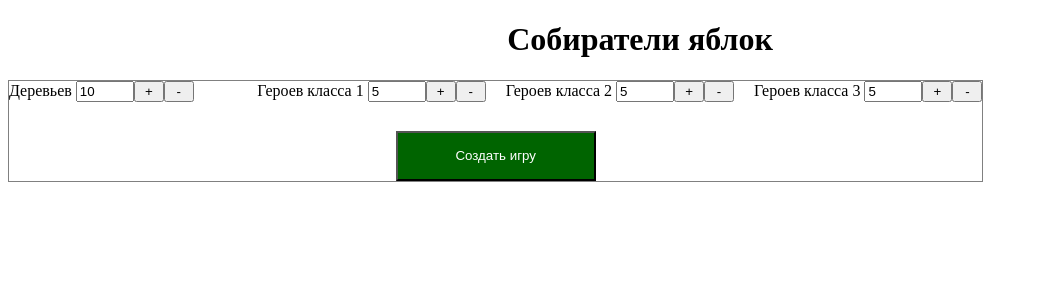
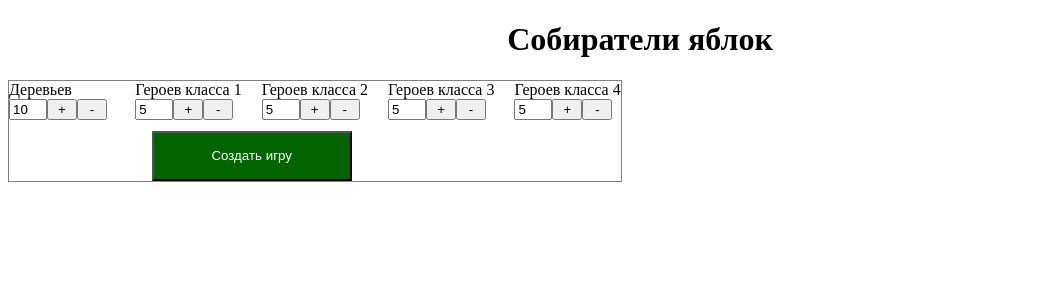
Before and after one commit to BarinDwalin/AI, an Angular app: page / in a window 1280 px wide. Shown: the top 300 px of the page, without its empty margins (0-1038 px from the left). Built offline with nearby package versions, Linux system fonts and the light colour scheme.

Commit message:
Изменена настройка числа персонажей различных типов

```diff
--- a/src/app/app.component.css
+++ b/src/app/app.component.css
@@ -1,6 +1,6 @@
 .new-game-menu {
   display: grid;
-  grid-template-columns: 1fr 1fr 1fr 1fr;
+  grid-template-columns: 1fr 1fr 1fr 1fr 1fr;
   grid-template-rows: 50px 1fr;
   width: fit-content;
   grid-column-gap: 20px;
@@ -17,7 +17,7 @@
 }
 
 .counter input {
-  width: 50px;
+  width: 30px;
 }
 .counter button {
   width: 30px;
--- a/src/app/app.component.html
+++ b/src/app/app.component.html
@@ -7,28 +7,34 @@
 
 <div *ngIf="!isGameRunning" class="new-game-menu">
   <div class="counter">
-    Деревьев
+    <div>Деревьев</div>
     <input type="number" [(ngModel)]="treesCount">
     <button (click)="addTree()">+</button>
     <button (click)="removeTree()">-</button>
   </div>
   <div class="counter">
-    Героев класса 1
-    <input type="number" [(ngModel)]="heroesThinkingRandomCount">
-    <button (click)="addHero('ThinkingRandom')">+</button>
-    <button (click)="removeHero('ThinkingRandom')">-</button>
+    <div>Героев класса 1</div>
+    <input type="number" [(ngModel)]="heroesCount.thinkingRandom">
+    <button (click)="addHero('thinkingRandom')">+</button>
+    <button (click)="removeHero('thinkingRandom')">-</button>
   </div>
   <div class="counter">
-    Героев класса 2
-    <input type="number" [(ngModel)]="heroesThinkingSearchPathWithFullMapCount">
-    <button (click)="addHero('ThinkingSearchPathWithFullMap')">+</button>
-    <button (click)="removeHero('ThinkingSearchPathWithFullMap')">-</button>
+    <div>Героев класса 2</div>
+    <input type="number" [(ngModel)]="heroesCount.thinkingSearchPathWithFullMap">
+    <button (click)="addHero('thinkingSearchPathWithFullMap')">+</button>
+    <button (click)="removeHero('thinkingSearchPathWithFullMap')">-</button>
   </div>
   <div class="counter">
-    Героев класса 3
-    <input type="number" [(ngModel)]="heroesThinkingSearchPathWithVisibilityCount">
-    <button (click)="addHero('ThinkingSearchPathWithVisibility')">+</button>
-    <button (click)="removeHero('ThinkingSearchPathWithVisibility')">-</button>
+    <div>Героев класса 3</div>
+    <input type="number" [(ngModel)]="heroesCount.thinkingSearchPathWithVisibility">
+    <button (click)="addHero('thinkingSearchPathWithVisibility')">+</button>
+    <button (click)="removeHero('thinkingSearchPathWithVisibility')">-</button>
+  </div>
+  <div class="counter">
+    <div>Героев класса 4</div>
+    <input type="number" [(ngModel)]="heroesCount.thinkingSearchPathWithVisibility">
+    <button (click)="addHero('thinkingSearchPathWithVisibility')">+</button>
+    <button (click)="removeHero('thinkingSearchPathWithVisibility')">-</button>
   </div>
   <div class="new-game">
     <button (click)="createGame()">Создать игру</button>
--- a/src/app/app.component.ts
+++ b/src/app/app.component.ts
@@ -12,9 +12,12 @@ export class AppComponent implements OnInit {
   game: Game;
   // настройки карты
   treesCount = 10;
-  heroesThinkingRandomCount = 5;
-  heroesThinkingSearchPathWithFullMapCount = 5;
-  heroesThinkingSearchPathWithVisibilityCount = 5;
+  heroesCount = {
+    thinkingRandom: 5,
+    thinkingPickAndRandomMove: 5,
+    thinkingSearchPathWithFullMap: 5,
+    thinkingSearchPathWithVisibility: 5,
+  };
   memoryType: 'shortTerm' | 'longTerm' = 'shortTerm';
 
   get isGameRunning() { return !!Game.map; }
@@ -29,9 +32,7 @@ export class AppComponent implements OnInit {
   createGame() {
     this.game.createMap(
       this.treesCount,
-      this.heroesThinkingRandomCount,
-      this.heroesThinkingSearchPathWithFullMapCount,
-      this.heroesThinkingSearchPathWithVisibilityCount,
+      this.heroesCount,
     );
     Game.map = Game.map;
     console.log(Game.map);
@@ -62,23 +63,9 @@ export class AppComponent implements OnInit {
     this.treesCount--;
   }
   addHero(hero: string) {
-    switch (hero) {
-      case 'ThinkingRandom': this.heroesThinkingRandomCount += 1;
-      break;
-      case 'ThinkingSearchPathWithFullMap': this.heroesThinkingSearchPathWithFullMapCount += 1;
-      break;
-      case 'ThinkingSearchPathWithVisibility': this.heroesThinkingSearchPathWithVisibilityCount += 1;
-      break;
-    }
+    this.heroesCount[hero]++;
   }
   removeHero(hero: string) {
-    switch (hero) {
-      case 'ThinkingRandom': this.heroesThinkingRandomCount -= 1;
-      break;
-      case 'ThinkingSearchPathWithFullMap': this.heroesThinkingSearchPathWithFullMapCount -= 1;
-      break;
-      case 'ThinkingSearchPathWithVisibility': this.heroesThinkingSearchPathWithVisibilityCount -= 1;
-      break;
-    }
+    this.heroesCount[hero]--;
   }
 }
--- a/src/app/shared/game/game.ts
+++ b/src/app/shared/game/game.ts
@@ -43,16 +43,8 @@ export class Game {
     });
   }
 
-  createMap(
-    treesCount: number,
-    heroesThinkingRandomCount: number,
-    heroesThinkingSearchPathWithFullMapCount: number,
-    heroesThinkingSearchPathWithVisibilityCount: number,
-  ) {
-    Game.map = new Map(
-      treesCount,
-      heroesThinkingRandomCount, heroesThinkingSearchPathWithFullMapCount, heroesThinkingSearchPathWithVisibilityCount,
-    );
+  createMap(treesCount: number, heroesCount: { [key: string]: number }) {
+    Game.map = new Map(treesCount, heroesCount);
   }
 
   run() {
--- a/src/app/shared/game/map.ts
+++ b/src/app/shared/game/map.ts
@@ -21,14 +21,9 @@ export class Map {
 
   constructor(
     treesCount: number,
-    heroesThinkingRandomCount: number,
-    heroesThinkingSearchPathWithFullMapCount: number,
-    heroesThinkingSearchPathWithVisibilityCount: number,
+    heroesCount: { [key: string]: number },
   ) {
-    this.createMap(
-      treesCount,
-      heroesThinkingRandomCount, heroesThinkingSearchPathWithFullMapCount, heroesThinkingSearchPathWithVisibilityCount,
-    );
+    this.createMap(treesCount, heroesCount);
     // все персонажи осматриваются
     this.cells.forEach((cell) => {
       cell.items.filter((item) => item.type === ItemTypes.Hero).forEach((item) => {
@@ -80,28 +75,26 @@ export class Map {
 
   private createMap(
     treesCount: number,
-    heroesThinkingRandomCount: number,
-    heroesThinkingSearchPathWithFullMapCount: number,
-    heroesThinkingSearchPathWithVisibilityCount: number,
+    heroesCount: { [key: string]: number },
   ) {
     this.cells = Map.createEmptyMap(this.size, this.width);
     for (let i = 0; i < treesCount; i++) {
       const index = math.randomIntFromInterval(0, 99);
       this.cells[index].addObject(ItemFabric.createTree());
     }
-    for (let i = 0; i < heroesThinkingRandomCount; i++) {
+    for (let i = 0; i < heroesCount.thinkingRandom; i++) {
       const index = math.randomIntFromInterval(0, 99);
       this.cells[index].addObject(HeroFabric.createHero(ActionTypes.ThinkingRandom));
     }
-    for (let i = 0; i < heroesThinkingRandomCount; i++) {
+    for (let i = 0; i < heroesCount.thinkingPickAndRandomMove; i++) {
       const index = math.randomIntFromInterval(0, 99);
       this.cells[index].addObject(HeroFabric.createHero(ActionTypes.ThinkingPickAndRandomMove));
     }
-    for (let i = 0; i < heroesThinkingSearchPathWithFullMapCount; i++) {
+    for (let i = 0; i < heroesCount.thinkingSearchPathWithFullMap; i++) {
       const index = math.randomIntFromInterval(0, 99);
       this.cells[index].addObject(HeroFabric.createHero(ActionTypes.ThinkingSearchPathWithFullMap));
     }
-    for (let i = 0; i < heroesThinkingSearchPathWithVisibilityCount; i++) {
+    for (let i = 0; i < heroesCount.thinkingSearchPathWithVisibility; i++) {
       const index = math.randomIntFromInterval(0, 99);
       this.cells[index].addObject(HeroFabric.createHero(ActionTypes.ThinkingSearchPathWithVisibility));
     }
```
